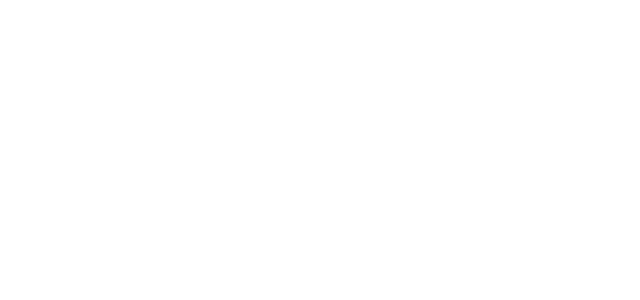
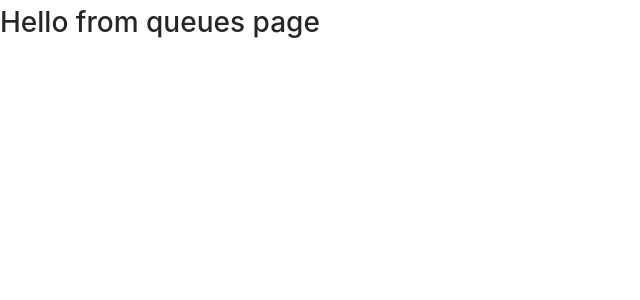
Before and after one commit to ranielsobrinho/flexqueues, a React (Create React App) app: page /queues in a window 1280 px wide. Before the commit this address had no page. Shown: the top 300 px of the page, without its empty margins (0-640 px from the left). Built offline with nearby package versions, Linux system fonts and the light colour scheme.

Commit message:
feat: rendering queue page

```diff
--- a/src/App.jsx
+++ b/src/App.jsx
@@ -1,12 +1,15 @@
 import './style.css'
+import { BrowserRouter as Router, Route, Routes } from 'react-router-dom'
+
 import Home from './pages/Home'
-import { BrowserRouter as Router, Route, Routes } from 'react-router-dom'
+import Queues from './pages/Queues'
 
 function App() {
   return (
     <Router>
       <Routes>
         <Route path="/" element={<Home />}/ >
+        <Route path="/queues" element={<Queues />}/ >
       </Routes>
     </Router>
   );
```
